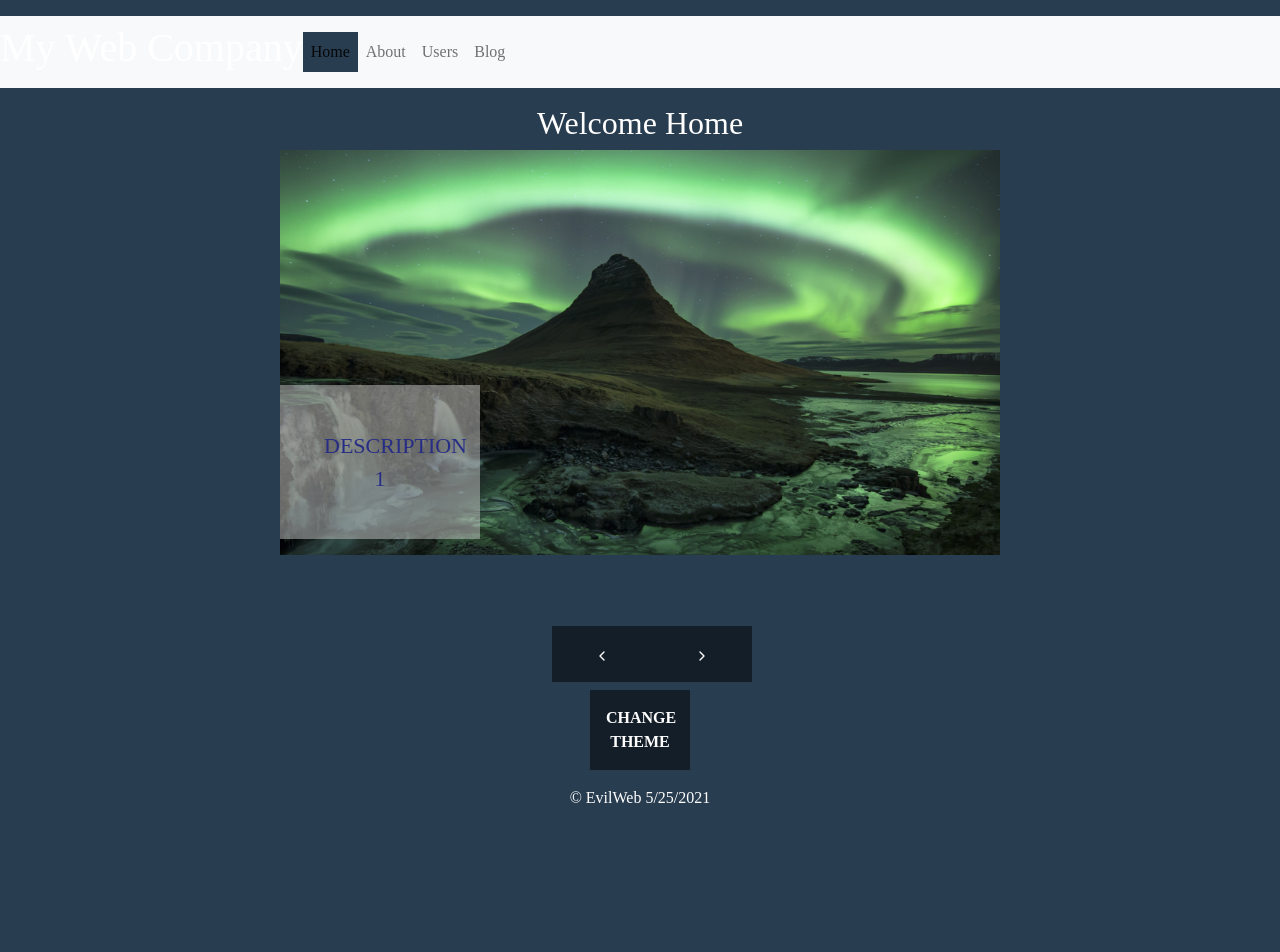
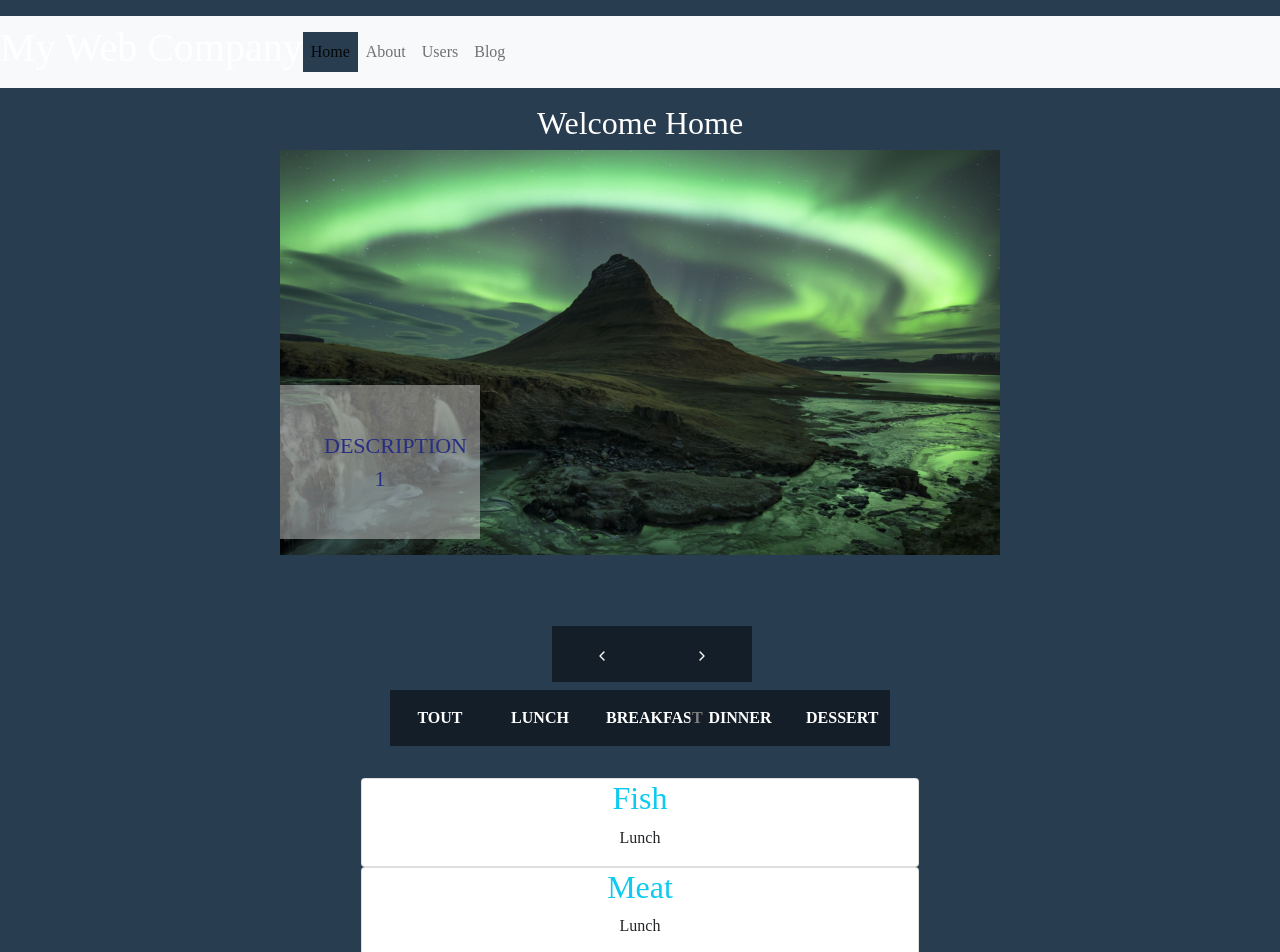
Before and after one commit to Apens/react3_apens, a React (Create React App) app: page / in a window 1280 px wide. Shown: the top 952 px of the page. Before the commit the page ends 826 px from the top, so only its background shows below. Built offline with nearby package versions, Linux system fonts and the light colour scheme.

Commit message:
Add Menu components

```diff
--- a/src/App.css
+++ b/src/App.css
@@ -132,14 +132,17 @@ button {
 
 
 .activeSlider {
+    opacity: 1;
     transform: translateX(0);
 }
 
 .nextSlider {
+    opacity: 0;
     transform: translateX(-100%);
 }
 
 .lastSlider {
+    opacity: 0;
     transform: translateX(100%);
 }
 
--- a/src/components/layouts/Home.jsx
+++ b/src/components/layouts/Home.jsx
@@ -1,5 +1,6 @@
 import React, { Component } from 'react';
 import Slider from '../slider/Slider';
+import Menu from '../sortByCategory/Menu';
 
 class Home extends Component {
   state = {
@@ -28,6 +29,7 @@ class Home extends Component {
       >
         <h2>Welcome Home</h2>
         <Slider />
+        <Menu />
         <button onClick={() => this.changeTheme()}>Change Theme</button>
       </div>
     );
--- a/src/components/slider/Slider.jsx
+++ b/src/components/slider/Slider.jsx
@@ -15,7 +15,7 @@ const Slider = () => {
     if (sliderIndex < 0) {
       setSliderIndex(lastSlide);
     }
-  }, [sliderIndex]);
+  }, [sliderIndex, setSliderIndex]);
 
   return (
     <Fragment>
@@ -30,7 +30,7 @@ const Slider = () => {
 
           if (
             sliderIndex === index - 1 ||
-            (index === 0 && sliderIndex === slide.length - 1)
+            (index === 0 && sliderIndex === slides.length - 1)
           ) {
             position = 'lastSlider';
           }
--- /dev/null
+++ b/src/components/sortByCategory/Categories.jsx
@@ -0,0 +1,13 @@
+import React from 'react';
+
+const Categories = ({ categories }) => {
+  return (
+    <div className={'btn-container'}>
+      {categories.map(category => {
+        return <button key={category}>{category}</button>;
+      })}
+    </div>
+  );
+};
+
+export default Categories;
--- /dev/null
+++ b/src/components/sortByCategory/Menu.jsx
@@ -0,0 +1,23 @@
+import { useState, useEffect, Fragment } from 'react';
+import data from './data';
+import MenuList from './MenuList';
+import Categories from './Categories';
+
+// Chaque element du set, devient un élément du tableau filteredCategories
+const filteredCategories = [
+  'Tout',
+  ...new Set(data.map(item => item.category)),
+];
+
+const Menu = () => {
+  const [products, setProducts] = useState(data);
+  const [categories, setCategories] = useState(filteredCategories);
+  return (
+    <section>
+      <Categories categories={categories} />
+      <MenuList items={products} />
+    </section>
+  );
+};
+
+export default Menu;
--- /dev/null
+++ b/src/components/sortByCategory/MenuList.jsx
@@ -0,0 +1,21 @@
+import React, { Fragment } from 'react';
+
+const MenuList = ({ items }) => {
+  return (
+    <Fragment>
+      {items.map(product => {
+        const { id, name, category } = product;
+        return (
+          <Fragment key={id}>
+            <article className={'card'}>
+              <h2 className={'text-info'}>{name}</h2>
+              <p className={'text-dark'}>{category}</p>
+            </article>
+          </Fragment>
+        );
+      })}
+    </Fragment>
+  );
+};
+
+export default MenuList;
--- a/src/components/sortByCategory/data.js
+++ b/src/components/sortByCategory/data.js
@@ -65,3 +65,5 @@ const data = [
     name: 'Cognac',
   },
 ];
+
+export default data;
```
